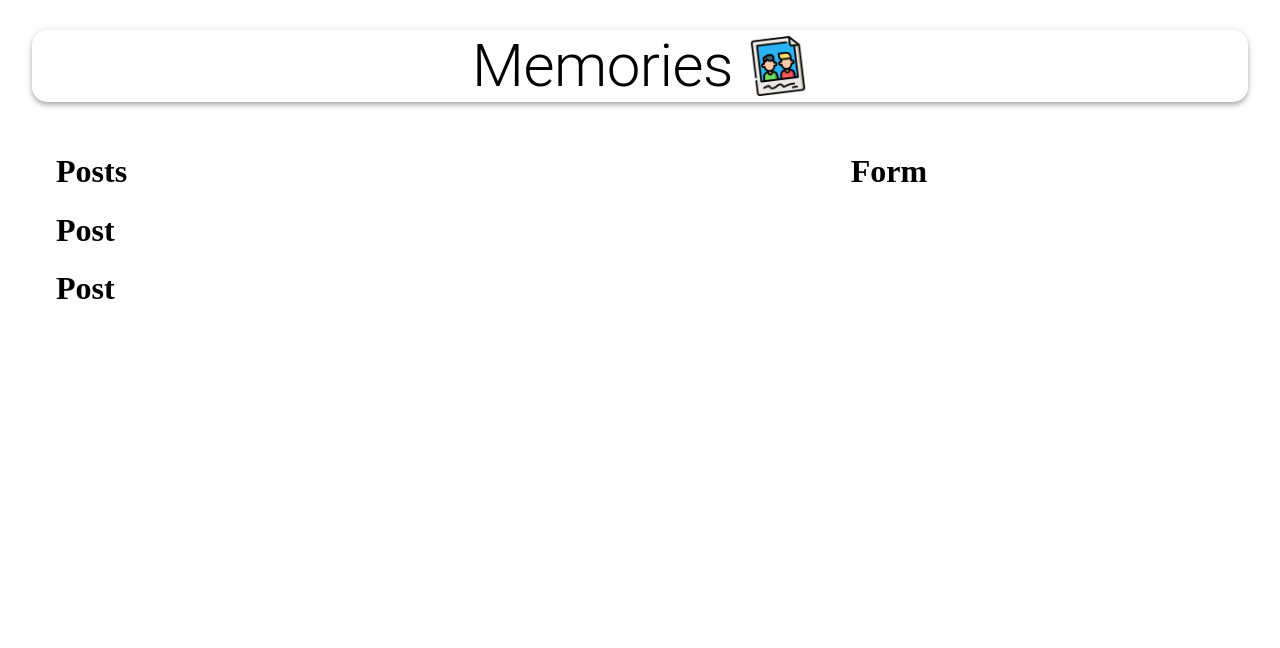
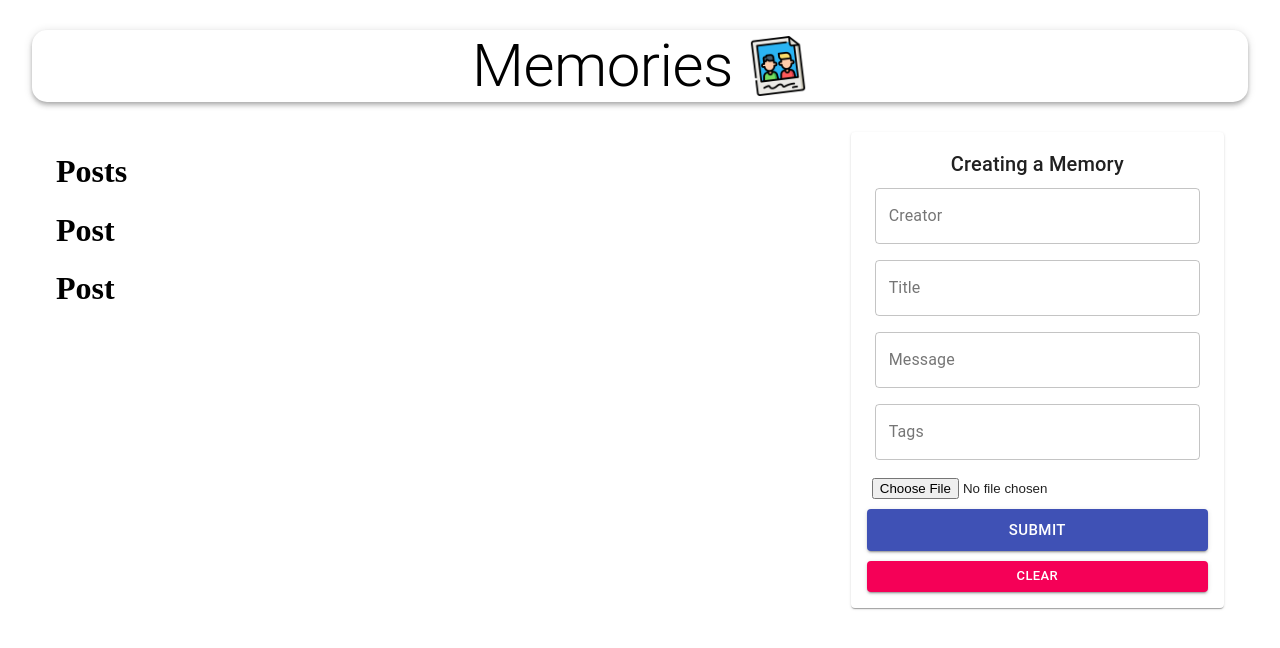
Before and after one commit to DrSheya/memories, a React (Create React App) app in the folder client/: page / in a window 1280 px wide. Shown: the top 648 px of the page. Built offline with nearby package versions, Linux system fonts and the light colour scheme; no server answers.

Commit message:
creating form

```diff
--- a/client/src/actions/posts.jsx
+++ b/client/src/actions/posts.jsx
@@ -12,3 +12,13 @@
     }
 
 }
+
+export const createPost = (post) => async (dispatch) => {
+    try {
+        const { data } = await api.createPost(post);
+
+        dispatch({ type: 'CREATE', payload: data});
+    } catch (error) {
+        console.log (error.message);
+    }
+}
--- a/client/src/api/index.js
+++ b/client/src/api/index.js
@@ -3,3 +3,4 @@
 const url = 'http://localhost:5000/posts';
 
 export const fetchPosts = () => axios.get(url);
+export const createPost = (newPost) => axios.post(url, newPost);
--- a/client/src/components/Form/Form.jsx
+++ b/client/src/components/Form/Form.jsx
@@ -1,10 +1,43 @@
-import React from "react";
+import React, { useState } from "react";
+import { TextField, Button, Typography, Paper } from "@material-ui/core";
+import FileBase from 'react-file-base64';
+import { useDispatch } from 'react-redux';
+
 import useStyles from './styles.jsx';
+import { createPost } from '../../actions/posts';
+
 
 const Form = () => {
+    const [postData, setPostData] = useState({
+        creator: '', title: '', message: '', tags: '', selectedFile: ''
+    });
     const classes = useStyles();
+    const dispatch = useDispatch();
+
+    const handleSubmit = (e) => {
+        e.preventDefault();
+
+        dispatch(createPost(postData));
+    }
+    const clear = () => {
+
+    }
+
     return (
-        <h1>Form</h1>
+        <Paper className={ classes.paper}>
+            <form autoComplete="off" noValidate className={`${classes.root} ${classes.form}`} onSubmit={handleSubmit}>
+                <Typography variant="h6">Creating a Memory</Typography>
+                <TextField name="creator" variant="outlined" label="Creator" fullWidth value={postData.creator} onChange={(e) => setPostData({ ...postData, creator: e.target.value})} />
+                <TextField name="title" variant="outlined" label="Title" fullWidth value={postData.title} onChange={(e) => setPostData({ ...postData, title: e.target.value})} />
+                <TextField name="message" variant="outlined" label="Message" fullWidth value={postData.message} onChange={(e) => setPostData({ ...postData, message: e.target.value})} />
+                <TextField name="tags" variant="outlined" label="Tags" fullWidth value={postData.tags} onChange={(e) => setPostData({ ...postData, tags: e.target.value})} />
+                <div className={classes.fileInput}>
+                    <FileBase type="file" multiple={false} onDone={({base64}) => setPostData({ ...postData, selectedFile: base64})}/>
+                </div>
+                <Button className={classes.buttonSubmit} variant="contained" color="primary" size="large" type="submit" fullWidth>Submit</Button>
+                <Button variant="contained" color="secondary" size="small" onClick={clear} fullWidth>Clear</Button>
+            </form>
+        </Paper>
     );
 }
 
--- a/client/src/reducers/posts.jsx
+++ b/client/src/reducers/posts.jsx
@@ -3,7 +3,7 @@
         case 'FETCH_ALL':
             return action.payload;
             case 'CREATE':
-                return posts;
+                return [...posts, action.payload];
                 default:
                 return posts;
     }
```
Also changed, not shown: 1 other file (tests, documents, lock files or other folders).
